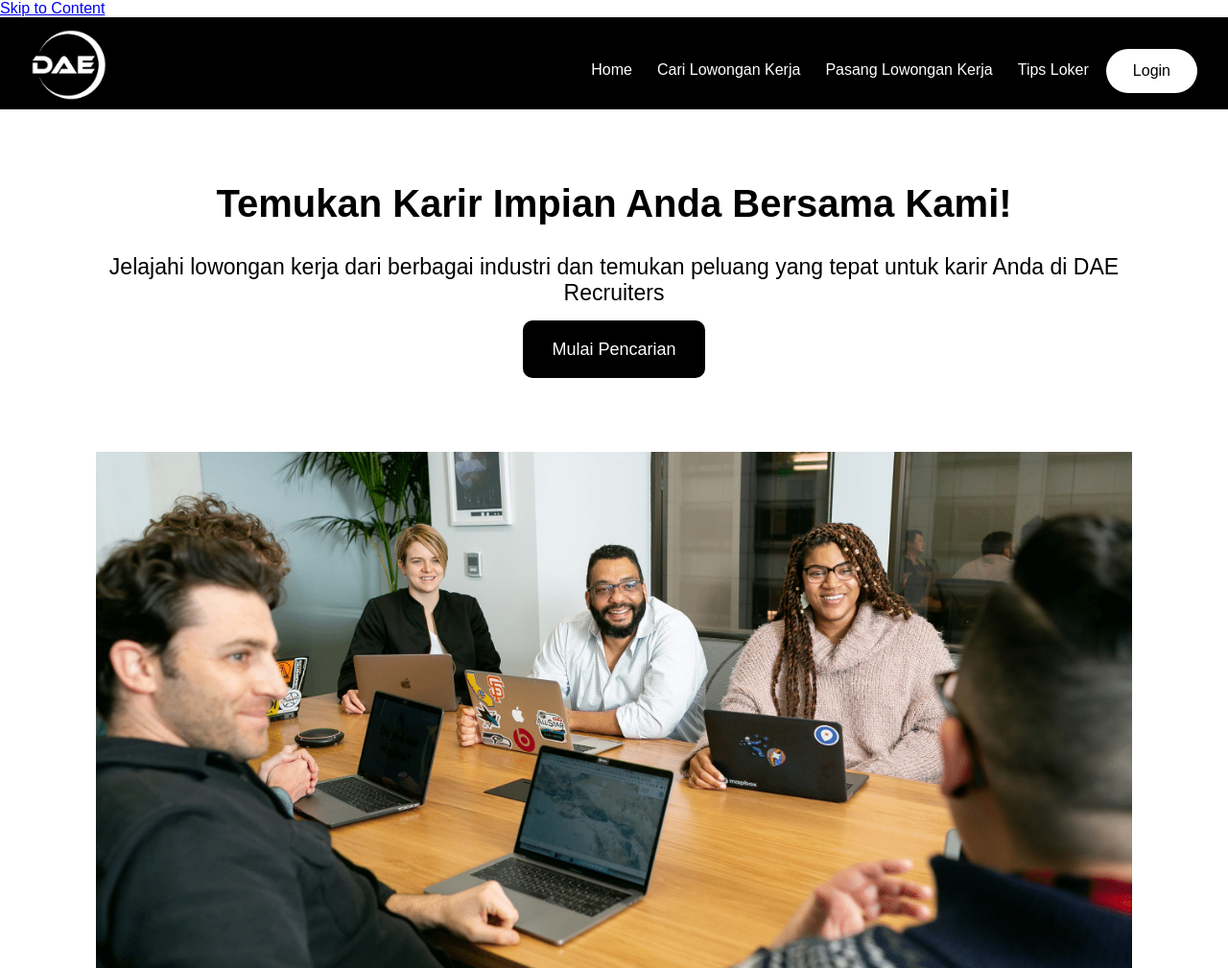
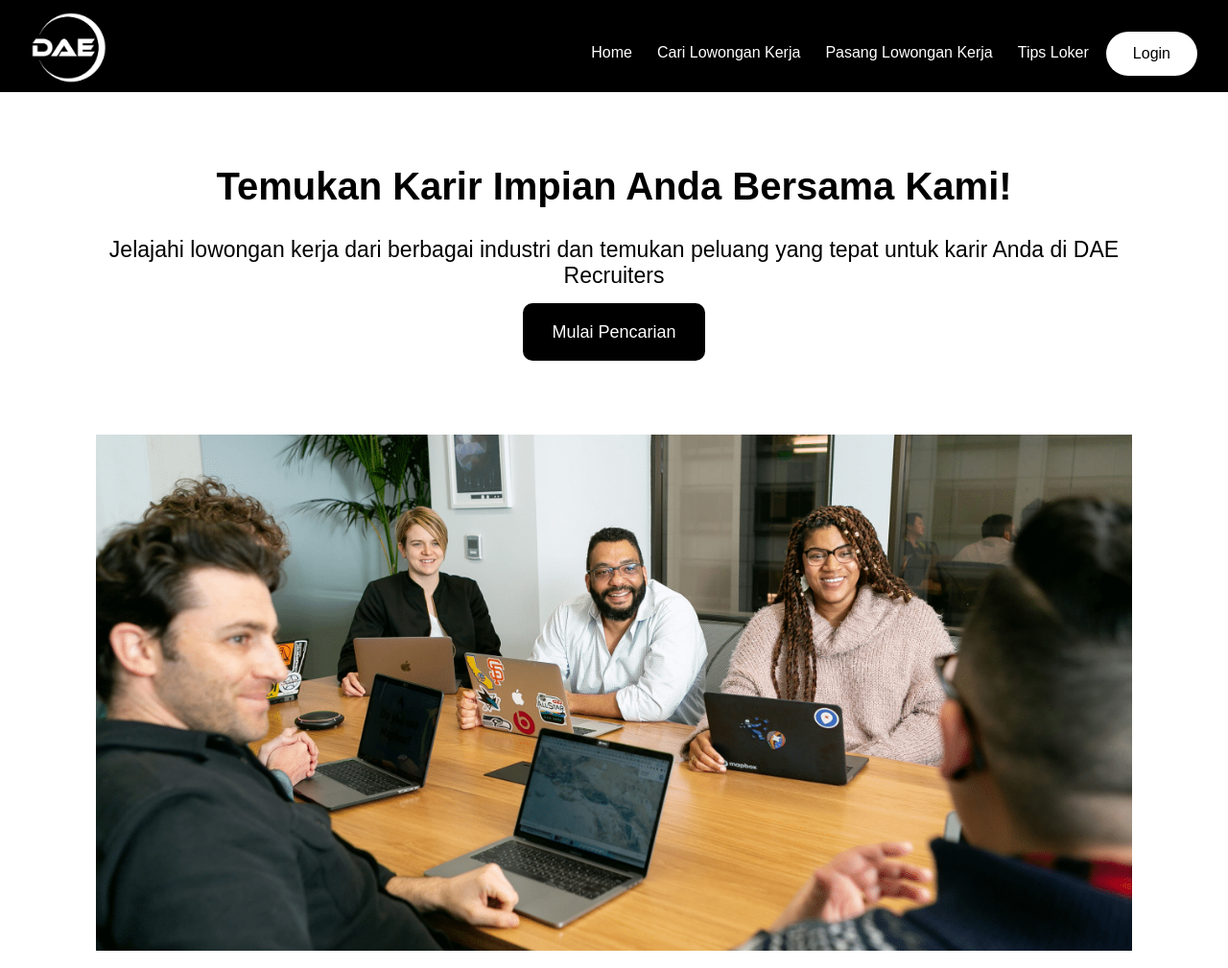
Before and after one commit to Nurazizahra/Capstone-DAE-Recruiters, a website built with webpack: page src/templates/index.html in a window 1280 px wide. Shown: the top 1009 px of the page at 96% size. Built offline with nearby package versions, Linux system fonts and the light colour scheme; files whose address does not match are found by name.

Commit message:
Update style.css

```diff
--- a/src/styles/style.css
+++ b/src/styles/style.css
@@ -1,5 +1,15 @@
 html {
   scroll-behavior: smooth;
+}
+
+.skip-link {
+  position: absolute;
+  top: -40px;
+  left: 0;
+  padding: 8px;
+  background-color: #37b5b6;
+  color: white;
+  z-index: 100;
 }
 
 * {
@@ -23,7 +33,7 @@ body {
   min-width: 44px;
   min-height: 44px;
   text-decoration: none;
-  color: white !important
+  color: white !important;
 }
 
 /* Header */
@@ -382,7 +392,7 @@ main {
   margin-bottom: 15px;
 }
 
-.pusat-bantuan h3{
+.pusat-bantuan h3 {
   color: #000000;
   font-family: 'Inter-Bold', sans-serif;
   font-size: 35px;
@@ -427,7 +437,6 @@ main {
   flex-direction: column;
   gap: 1rem;
 }
-
 
 .login-form label {
   text-align: left;
@@ -483,7 +492,6 @@ main {
   gap: 1rem;
 }
 
-
 .regis-form label {
   text-align: left;
 }
@@ -534,6 +542,8 @@ footer {
 }
 
 .footer-copyright {
+  background-image: url('../public/icon.png');
+  margin-bottom: 20px;
   font-size: 18px;
   align-items: flex-start;
   margin-top: 20px;
```
Lines whose indentation alone changed are shown as unchanged.
